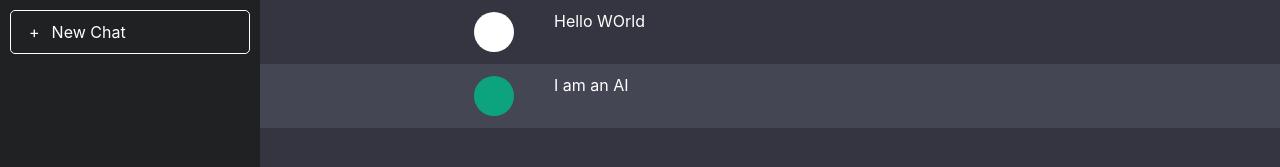
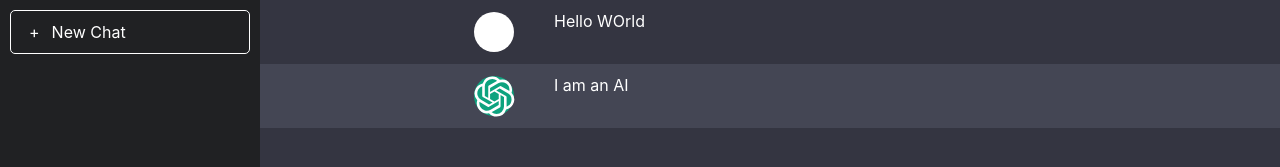
Before and after one commit to Yuvraj3905/ChatGPT_clone, a React (Create React App) app in the folder client/: page / in a window 1280 px wide. Shown: the top 167 px of the page. Built offline with nearby package versions, Linux system fonts and the light colour scheme.

Commit message:
Added Logo of Avatar
By converting SVG file into JSX using SVGR PLAYGROUND

```diff
--- a/client/src/App.js
+++ b/client/src/App.js
@@ -9,40 +9,45 @@
         <div className="side-menu-button">
           <span>+</span>
           New Chat
-          </div>
+        </div>
       </aside>
       <section className="chatbox">
         <div className="chat-log">
           <div className="chat-message ">
             <div className="chat-message-center">
-
-
-            <div className="avatar">
-
-            </div>
-            <div className="message">
-               Hello WOrld
-               </div>
+              <div className="avatar"></div>
+              <div className="message">Hello WOrld</div>
             </div>
           </div>
           <div className="chat-message chatgpt">
             <div className="chat-message-center">
-
-
-            <div className="avatar chatgpt">
-
-            </div>
-            <div className="message">
-               I am an AI
-               </div>
+              <div className="avatar chatgpt">
+                <svg
+                  width={41}
+                  height={41}
+                  fill="none"
+                  xmlns="http://www.w3.org/2000/svg"
+                  strokeWidth={1.5}
+                  className="h-6 w-6"
+                >
+                  <path
+                    d="M37.532 16.87a9.963 9.963 0 0 0-.856-8.184 10.078 10.078 0 0 0-10.855-4.835A9.964 9.964 0 0 0 18.306.5a10.079 10.079 0 0 0-9.614 6.977 9.967 9.967 0 0 0-6.664 4.834 10.08 10.08 0 0 0 1.24 11.817 9.965 9.965 0 0 0 .856 8.185 10.079 10.079 0 0 0 10.855 4.835 9.965 9.965 0 0 0 7.516 3.35 10.078 10.078 0 0 0 9.617-6.981 9.967 9.967 0 0 0 6.663-4.834 10.079 10.079 0 0 0-1.243-11.813ZM22.498 37.886a7.474 7.474 0 0 1-4.799-1.735c.061-.033.168-.091.237-.134l7.964-4.6a1.294 1.294 0 0 0 .655-1.134V19.054l3.366 1.944a.12.12 0 0 1 .066.092v9.299a7.505 7.505 0 0 1-7.49 7.496ZM6.392 31.006a7.471 7.471 0 0 1-.894-5.023c.06.036.162.099.237.141l7.964 4.6a1.297 1.297 0 0 0 1.308 0l9.724-5.614v3.888a.12.12 0 0 1-.048.103l-8.051 4.649a7.504 7.504 0 0 1-10.24-2.744ZM4.297 13.62A7.469 7.469 0 0 1 8.2 10.333c0 .068-.004.19-.004.274v9.201a1.294 1.294 0 0 0 .654 1.132l9.723 5.614-3.366 1.944a.12.12 0 0 1-.114.01L7.04 23.856a7.504 7.504 0 0 1-2.743-10.237Zm27.658 6.437-9.724-5.615 3.367-1.943a.121.121 0 0 1 .113-.01l8.052 4.648a7.498 7.498 0 0 1-1.158 13.528v-9.476a1.293 1.293 0 0 0-.65-1.132Zm3.35-5.043c-.059-.037-.162-.099-.236-.141l-7.965-4.6a1.298 1.298 0 0 0-1.308 0l-9.723 5.614v-3.888a.12.12 0 0 1 .048-.103l8.05-4.645a7.497 7.497 0 0 1 11.135 7.763Zm-21.063 6.929-3.367-1.944a.12.12 0 0 1-.065-.092v-9.299a7.497 7.497 0 0 1 12.293-5.756 6.94 6.94 0 0 0-.236.134l-7.965 4.6a1.294 1.294 0 0 0-.654 1.132l-.006 11.225Zm1.829-3.943 4.33-2.501 4.332 2.5v5l-4.331 2.5-4.331-2.5V18Z"
+                    fill="currentColor"
+                  />
+                </svg>
+              </div>
+              <div className="message">I am an AI</div>
             </div>
           </div>
         </div>
-   <div className="chat-input-holder">
-    <textarea rows="1" className="chat-input-textarea" placeholder="Type your message here"></textarea>
-   </div>
+        <div className="chat-input-holder">
+          <textarea
+            rows="1"
+            className="chat-input-textarea"
+            placeholder="Type your message here"
+          ></textarea>
+        </div>
       </section>
-
     </div>
   );
 }
```
